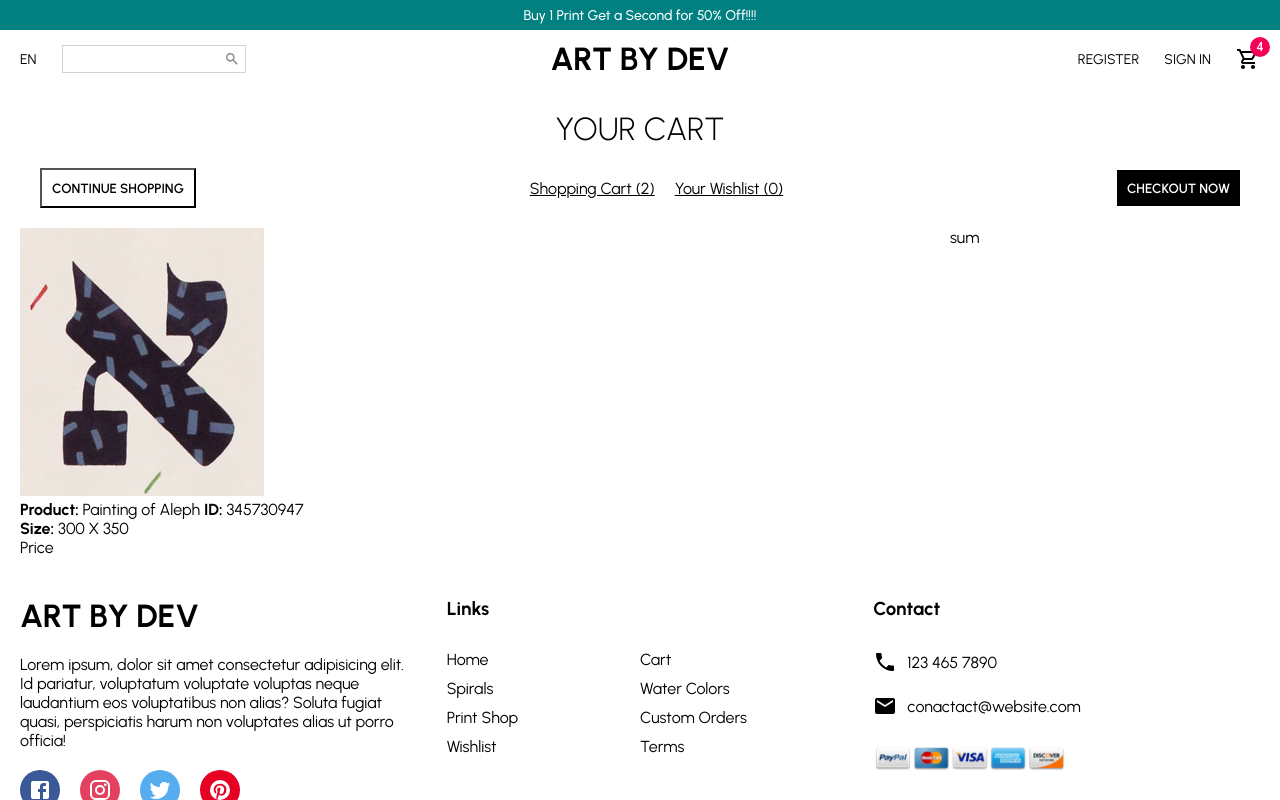
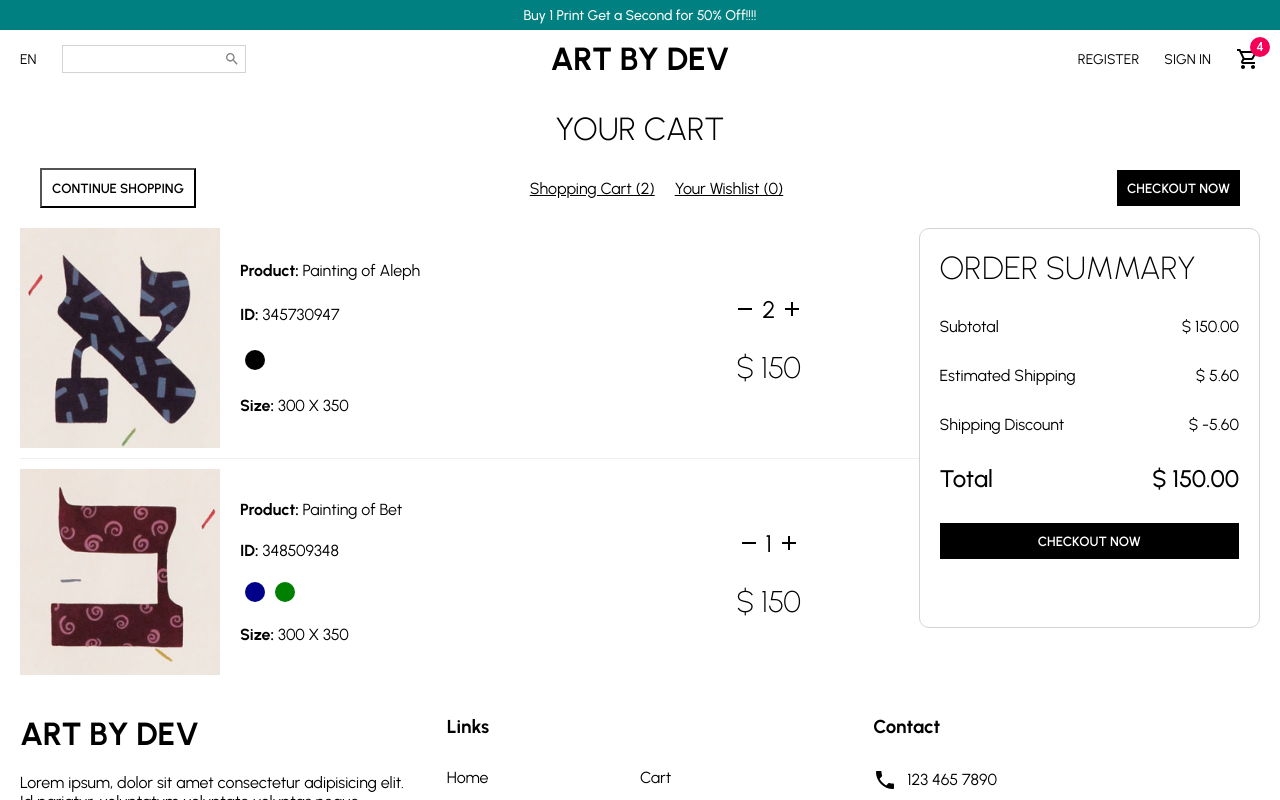
Before and after one commit to nateweis/ecom_frontend, a React (Create React App) app: page / in a window 1280 px wide. Shown: the top 800 px of the page. Built offline with nearby package versions, Linux system fonts and the light colour scheme.

Commit message:
finnished cart page

```diff
--- a/src/pages/Cart.jsx
+++ b/src/pages/Cart.jsx
@@ -1,3 +1,4 @@
+import { Add, Remove } from "@material-ui/icons"
 import styled from "styled-components"
 import Announcement from "../components/Announcement"
 import Footer from "../components/Footer"
@@ -26,20 +27,87 @@ const Cart = () => {
                 <Bottom>
                     <Info>
                         <ProductContainer>
+
                             <ProductDetails>
                                 <Img src={Pic["p1"]} />
                                 <Details>
                                     <ProductName> <b>Product:</b> Painting of Aleph </ProductName>
                                     <ProductId> <b>ID:</b> 345730947 </ProductId>
-                                    <ProductColor />
+                                    <ProductColor color="black" />
                                     <ProductSize> <b>Size:</b> 300 X 350 </ProductSize>
                                 </Details>
                             </ProductDetails>
-                            <PriceDetails>Price</PriceDetails>
+
+                            <PriceDetails>
+
+                                <ProductAmountContainer>
+                                    <Remove />
+                                    <ProductQuantity>2</ProductQuantity>
+                                    <Add />
+                                </ProductAmountContainer>
+                                <ProductPrice>$ 150</ProductPrice>
+
+                            </PriceDetails>
+
+                        </ProductContainer>
+
+                        <Hr />
+
+                        <ProductContainer>
+
+                            <ProductDetails>
+                                <Img src={Pic["p2"]} />
+                                <Details>
+                                    <ProductName> <b>Product:</b> Painting of Bet </ProductName>
+                                    <ProductId> <b>ID:</b> 348509348 </ProductId>
+                                    <ProductColors>
+                                        <ProductColor color="darkblue" />
+                                        <ProductColor color="green" />
+                                    </ProductColors>
+                                    <ProductSize> <b>Size:</b> 300 X 350 </ProductSize>
+                                </Details>
+                            </ProductDetails>
+
+                            <PriceDetails>
+
+                                <ProductAmountContainer>
+                                    <Remove />
+                                    <ProductQuantity>1</ProductQuantity>
+                                    <Add />
+                                </ProductAmountContainer>
+                                <ProductPrice>$ 150</ProductPrice>
+
+                            </PriceDetails>
+
                         </ProductContainer>
                     </Info>
 
-                    <Summary>sum</Summary>
+                    <SummaryContainer>
+                        <SummaryTitle>ORDER SUMMARY</SummaryTitle>
+
+                        <SummaryItem>
+                            <SummaryItemText>Subtotal</SummaryItemText>
+                            <SummaryItemPrice>$ 150.00</SummaryItemPrice>
+                        </SummaryItem>
+
+                        <SummaryItem>
+                            <SummaryItemText>Estimated Shipping</SummaryItemText>
+                            <SummaryItemPrice>$ 5.60</SummaryItemPrice>
+                        </SummaryItem>
+
+                        <SummaryItem>
+                            <SummaryItemText>Shipping Discount</SummaryItemText>
+                            <SummaryItemPrice>$ -5.60</SummaryItemPrice>
+                        </SummaryItem>
+
+                        <SummaryItem type="total">
+                            <SummaryItemText>Total</SummaryItemText>
+                            <SummaryItemPrice>$ 150.00</SummaryItemPrice>
+                        </SummaryItem>
+
+                        <Button>CHECKOUT NOW</Button>
+                    </SummaryContainer>
+
                 </Bottom>
             </Wrapper>
 
@@ -86,38 +154,106 @@ const Bottom = styled.div`
     display: flex;
     justify-content: space-between;
 `
+const Hr =styled.hr`
+    background-color: #eee;
+    border: none;
+    height: 1px;
+    margin: 10px 0;
+`
 const Info = styled.div`
     flex:3;
 `
+
+// Product Details
 const ProductContainer = styled.div`
+    display: flex;
+    justify-content: space-between;
+`
+const ProductDetails = styled.div`
+    flex: 2;
+    display: flex;
+`
+const Img = styled.img`
+    width: 200px;
+`
+const Details = styled.div`
+    padding: 20px;
+    display: flex;
+    flex-direction: column;
+    justify-content: space-around;
+`
+const ProductName = styled.span` `
+
+const ProductId = styled.span` `
+
+
+const ProductColors = styled.div`
+    display: flex;
+    align-items: center;
+`
+const ProductColor = styled.div`
+    width: 20px;
+    height: 20px;
+    border-radius: 50%;
+    margin: 0 5px;
+    background-color: ${props => props.color};
+`
+const ProductSize = styled.span` `
+
+// Price
+const PriceDetails = styled.div`
+    flex: 1;
+    display: flex;
+    flex-direction: column;
+    align-items: center;
+    justify-content: center;
+`
+const ProductAmountContainer = styled.div`
+    display: flex;
+    align-items: center;
+    margin-bottom: 20px;
+`
+const ProductQuantity = styled.div`
+    font-size: 24px;
+    margin: 5px;
+`
+const ProductPrice = styled.div`
+    font-size: 30px;
+    font-weight: 200;
+`
+
+// Summary
+const SummaryContainer = styled.div`
+    flex:1;
+    border: .5px solid lightgray;
+    padding: 20px;
+    border-radius: 10px;
+    height: 50vh;
+`
+const SummaryTitle = styled.h1`
+    font-weight: 200;
+`
+const SummaryItem = styled.div`
+    margin: 30px 0;
+    display: flex;
+    justify-content: space-between;
+    font-weight: ${props => props.type === "total" && "500"} ;
+    font-size: ${props => props.type === "total" && "24px"} ;
+`
+const SummaryItemText = styled.span`
 
 `
-const ProductDetails = styled.div`
+const SummaryItemPrice = styled.span`
 
 `
-const Img = styled.img`
-
-`
-const Details = styled.div`
-
-`
-const ProductName = styled.span`
-
-`
-const ProductId = styled.span`
-
-`
-const ProductColor = styled.div`
-
-`
-const ProductSize = styled.span`
-
-`
-const PriceDetails = styled.div`
-
-`
-const Summary = styled.div`
-    flex:1;
+const Button = styled.button`
+    width: 100% ;
+    padding: 10px;
+    background-color: black;
+    color: white;
+    cursor: pointer;
+    border: none;
+    font-weight: 600;
 `
 
 export default Cart
```
